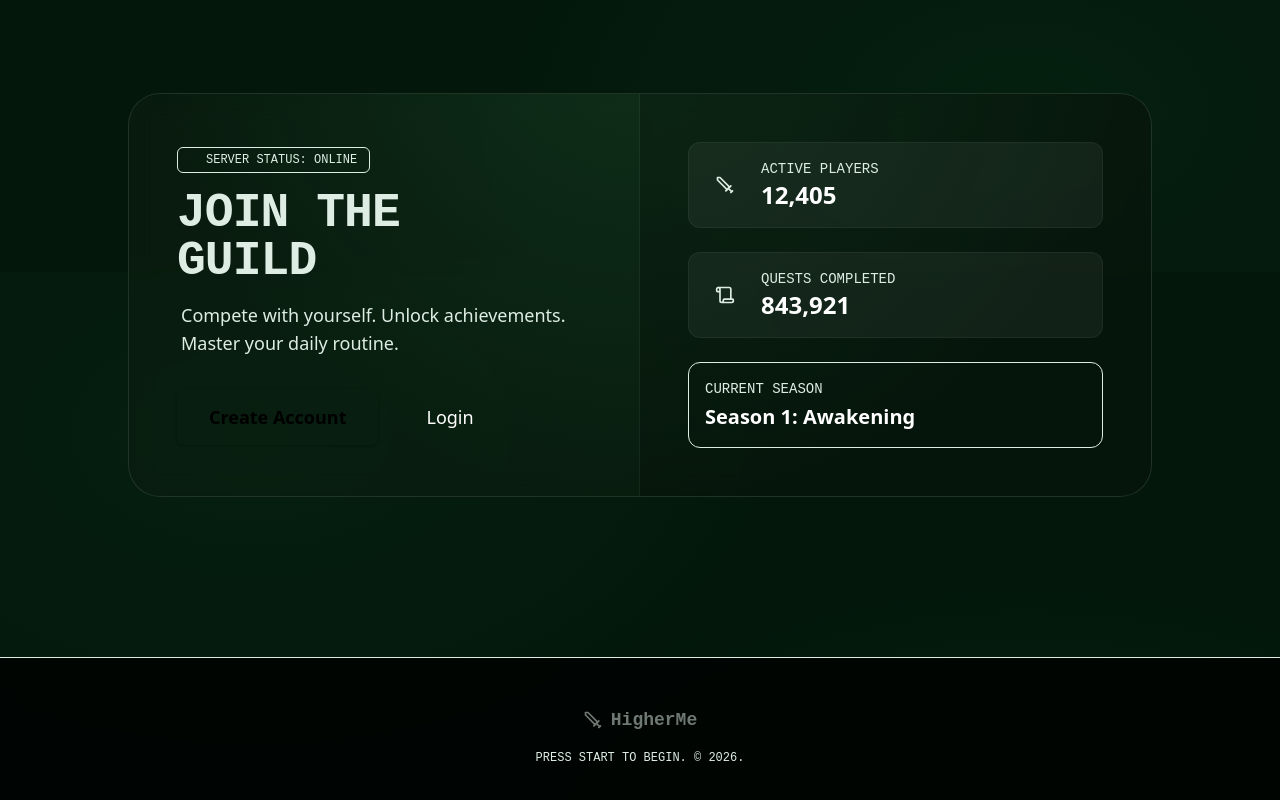
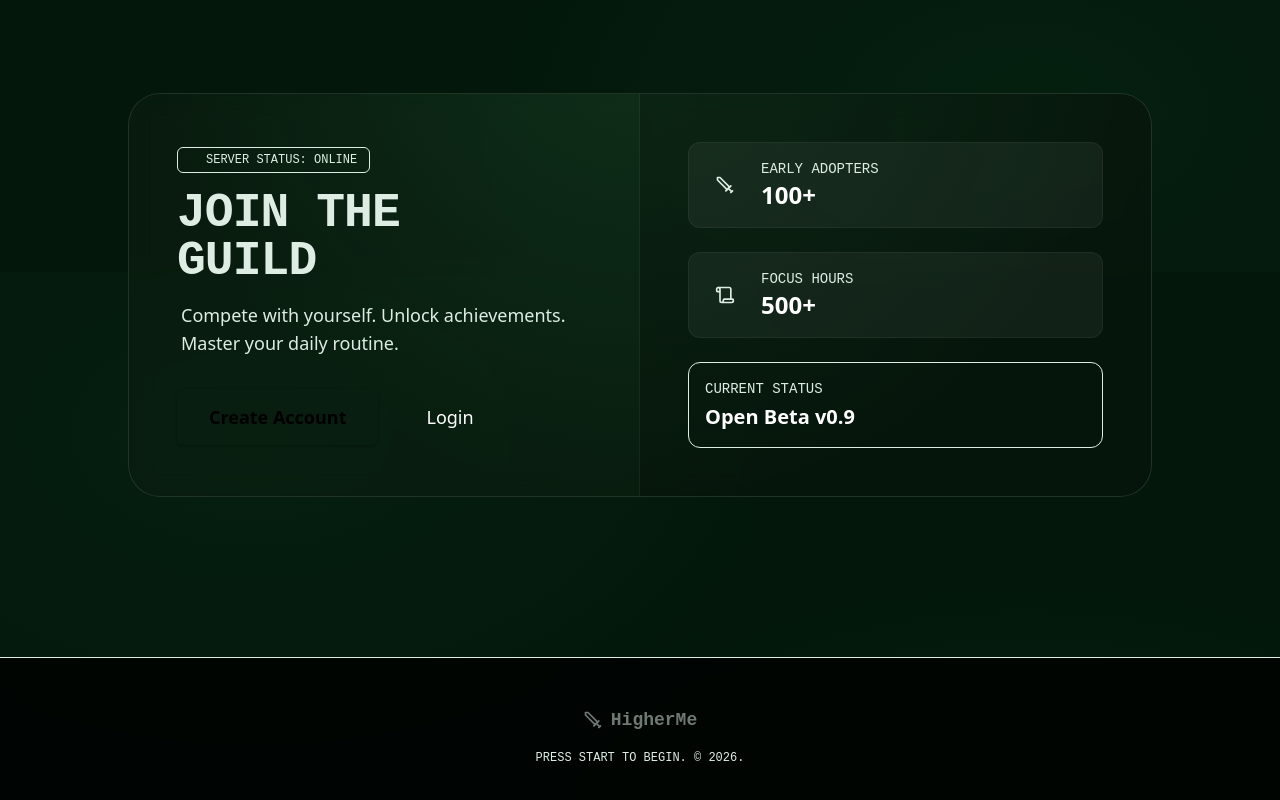
Before and after one commit to hrithik210/Ai-agentverse, a Next.js app in the folder HigherMe/frontend/: page / in a window 1280 px wide. Shown: the part 1328-2128 px from the top of the page. Built offline with nearby package versions, Linux system fonts and the light colour scheme; no server answers.

Commit message:
fix: Polish UI visibility and realism
- Brighten global muted text for better contrast
- Fix dark mode issues in Sign In/Sign Up pages (inputs, separators)
- Update Social Proof with realistic 'Early Access' stats
- Increase text opacity on Landing Page features

```diff
--- a/HigherMe/frontend/src/app/(auth)/signin/page.tsx
+++ b/HigherMe/frontend/src/app/(auth)/signin/page.tsx
@@ -66,7 +66,7 @@ export default function SignInPage() {
                   placeholder="name@example.com"
                   value={email}
                   onChange={(e) => setEmail(e.target.value)}
-                  className="bg-white/50 border-primary/20 focus:border-primary focus:ring-primary/20"
+                  className="bg-white/5 border-primary/20 focus:border-primary focus:ring-primary/20 text-white placeholder:text-muted-foreground"
                   required
                 />
               </div>
@@ -87,7 +87,7 @@ export default function SignInPage() {
                   type="password"
                   value={password}
                   onChange={(e) => setPassword(e.target.value)}
-                  className="bg-white/50 border-primary/20 focus:border-primary focus:ring-primary/20"
+                  className="bg-white/5 border-primary/20 focus:border-primary focus:ring-primary/20 text-white"
                   required
                 />
               </div>
@@ -112,7 +112,7 @@ export default function SignInPage() {
                 <span className="w-full border-t border-primary/10" />
               </div>
               <div className="relative flex justify-center text-xs uppercase">
-                <span className="bg-white px-2 text-muted-foreground font-medium">
+                <span className="bg-[#0C1F12] px-2 text-muted-foreground font-medium">
                   Or continue with
                 </span>
               </div>
--- a/HigherMe/frontend/src/app/(auth)/signup/page.tsx
+++ b/HigherMe/frontend/src/app/(auth)/signup/page.tsx
@@ -67,7 +67,7 @@ export default function SignUpPage() {
                   placeholder="John Doe"
                   value={name}
                   onChange={(e) => setName(e.target.value)}
-                  className="bg-white/50 border-primary/20 focus:border-primary focus:ring-primary/20"
+                  className="bg-white/5 border-primary/20 focus:border-primary focus:ring-primary/20 text-white placeholder:text-muted-foreground"
                   required
                 />
               </div>
@@ -81,7 +81,7 @@ export default function SignUpPage() {
                   placeholder="name@example.com"
                   value={email}
                   onChange={(e) => setEmail(e.target.value)}
-                  className="bg-white/50 border-primary/20 focus:border-primary focus:ring-primary/20"
+                  className="bg-white/5 border-primary/20 focus:border-primary focus:ring-primary/20 text-white placeholder:text-muted-foreground"
                   required
                 />
               </div>
@@ -94,7 +94,7 @@ export default function SignUpPage() {
                   type="password"
                   value={password}
                   onChange={(e) => setPassword(e.target.value)}
-                  className="bg-white/50 border-primary/20 focus:border-primary focus:ring-primary/20"
+                  className="bg-white/5 border-primary/20 focus:border-primary focus:ring-primary/20 text-white"
                   required
                 />
                 <p className="text-xs text-muted-foreground">
@@ -133,7 +133,7 @@ export default function SignUpPage() {
                 <span className="w-full border-t border-primary/10" />
               </div>
               <div className="relative flex justify-center text-xs uppercase">
-                <span className="bg-white px-2 text-muted-foreground font-medium">
+                <span className="bg-[#0C1F12] px-2 text-muted-foreground font-medium">
                   Or sign up with
                 </span>
               </div>
--- a/HigherMe/frontend/src/app/globals.css
+++ b/HigherMe/frontend/src/app/globals.css
@@ -26,7 +26,7 @@
   --card-foreground: 145 30% 90%;
 
   --muted: 145 40% 15%;
-  --muted-foreground: 145 20% 60%;
+  --muted-foreground: 145 20% 80%;
 
   --destructive: 0 84.2% 60.2%;
   --destructive-foreground: 0 0% 100%;
--- a/HigherMe/frontend/src/app/page.tsx
+++ b/HigherMe/frontend/src/app/page.tsx
@@ -244,7 +244,7 @@ export default function LandingPage() {
                 key={index}
                 className="feature-card lush-glass p-8 rounded-3xl lush-card-hover group relative overflow-hidden border border-white/5 hover:border-primary/50 transition-colors duration-500"
               >
-                <div className="absolute top-4 right-4 text-xs font-mono text-primary/60 border border-primary/20 px-2 py-1 rounded">
+                <div className="absolute top-4 right-4 text-xs font-mono text-primary/90 border border-primary/20 px-2 py-1 rounded">
                   {feature.stat}
                 </div>
                 <div className="mb-6 p-4 bg-primary/10 rounded-2xl w-fit text-primary ring-1 ring-primary/30 group-hover:bg-primary group-hover:text-black transition-colors duration-300">
@@ -301,8 +301,8 @@ export default function LandingPage() {
                                <Sword className="w-5 h-5" />
                             </div>
                             <div>
-                               <div className="text-sm text-muted-foreground font-mono uppercase">Active Players</div>
-                               <div className="text-2xl font-bold text-white">12,405</div>
+                               <div className="text-sm text-muted-foreground font-mono uppercase">Early Adopters</div>
+                               <div className="text-2xl font-bold text-white">100+</div>
                             </div>
                          </div>
                       </div>
@@ -313,15 +313,15 @@ export default function LandingPage() {
                                <Scroll className="w-5 h-5" />
                             </div>
                             <div>
-                               <div className="text-sm text-muted-foreground font-mono uppercase">Quests Completed</div>
-                               <div className="text-2xl font-bold text-white">843,921</div>
+                               <div className="text-sm text-muted-foreground font-mono uppercase">Focus Hours</div>
+                               <div className="text-2xl font-bold text-white">500+</div>
                             </div>
                          </div>
                       </div>
 
                       <div className="p-4 rounded-xl bg-gradient-to-r from-primary/20 to-transparent border border-primary/20">
-                          <div className="text-sm text-primary font-mono mb-1">CURRENT SEASON</div>
-                          <div className="text-xl font-bold text-white">Season 1: Awakening</div>
+                          <div className="text-sm text-primary font-mono mb-1">CURRENT STATUS</div>
+                          <div className="text-xl font-bold text-white">Open Beta v0.9</div>
                       </div>
                    </div>
                 </div>
```
